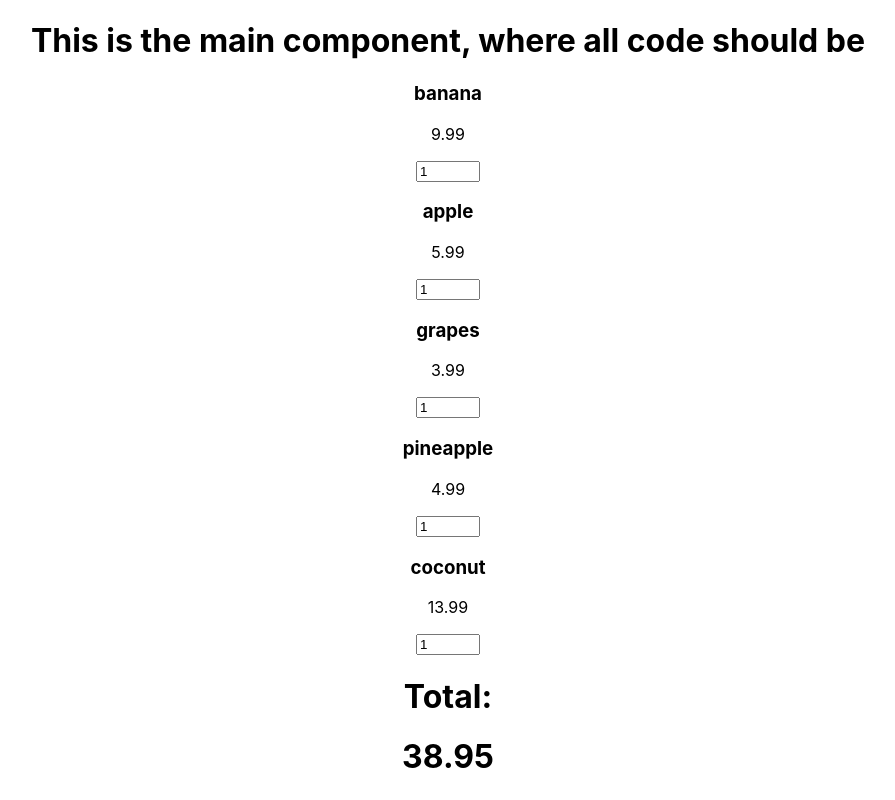
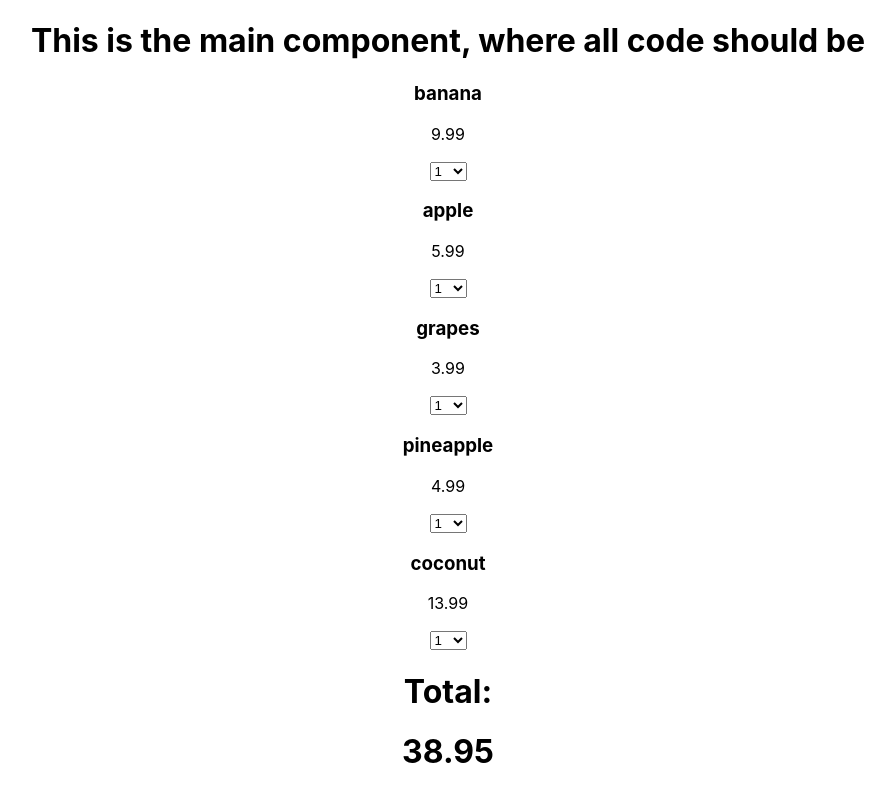
Before and after one commit to AldairGithub/Jump_Food_Service_Form, a React (Create React App) app in the folder client/: page / in a window 1280 px wide. Shown: the whole page, without its empty margins (192-1087 px from the left). Built offline with nearby package versions, Linux system fonts and the light colour scheme.

Commit message:
switched from input to select option to change amount of items

```diff
--- a/client/src/main/items/Item.jsx
+++ b/client/src/main/items/Item.jsx
@@ -2,6 +2,8 @@ import React, {useState} from 'react'
 
 export default function Item(props) {
   const { updateAmount, item, itemId } = props
+
+  const numbers = [1, 2, 3, 4, 5, 6, 7, 8, 9, 10]
 
   const [currentItem, setCurrentItem] = useState({
     name: item.name,
@@ -24,14 +26,11 @@ export default function Item(props) {
       <div>
         <h3>{currentItem.name}</h3>
         <p>{currentItem.price}</p>
-        <input
-          type='number'
-          name='amount'
-          min='0'
-          max='999'
-          value={currentItem.amount}
-          onChange={handleChange}
-        />
+        <select onChange={handleChange}>
+          {numbers.map(num => (
+            <option name='amount' value={ num }>{ num }</option>
+          ))}
+        </select>
       </div>
     </>
   )
```
